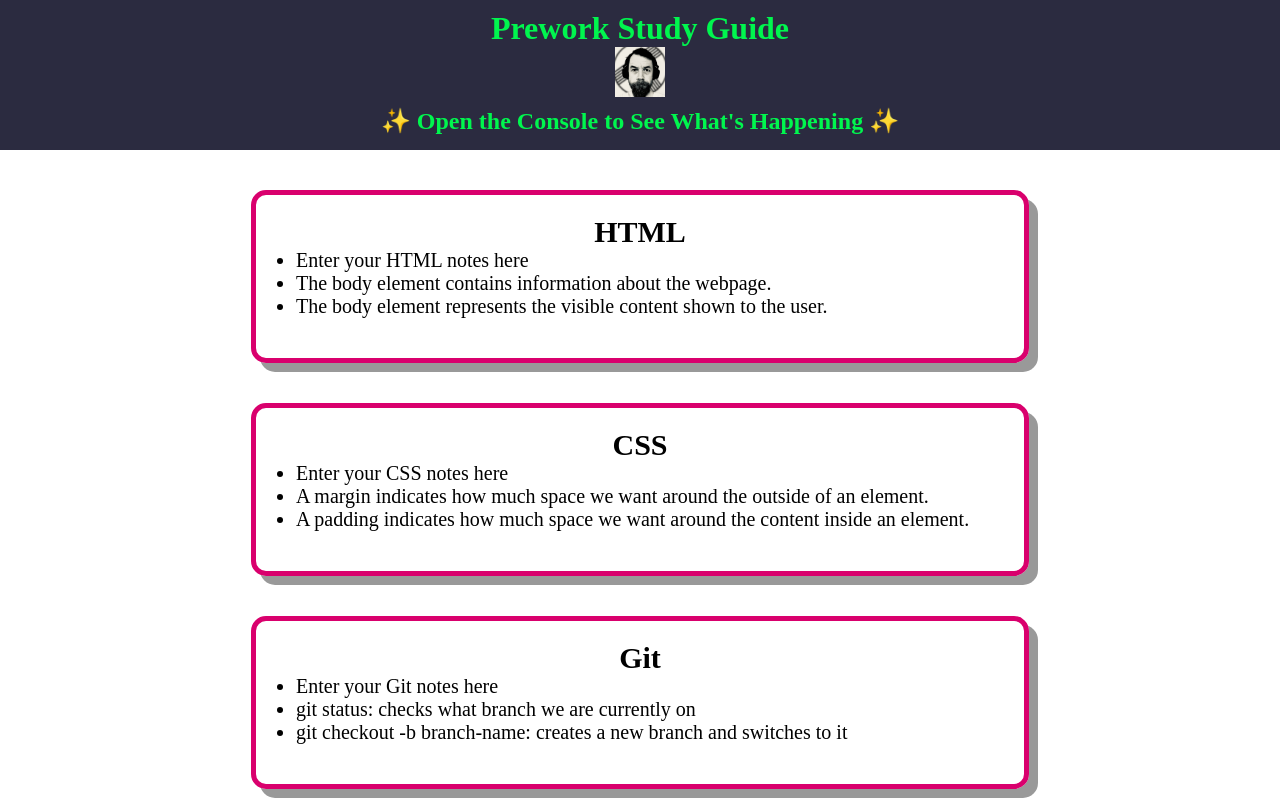
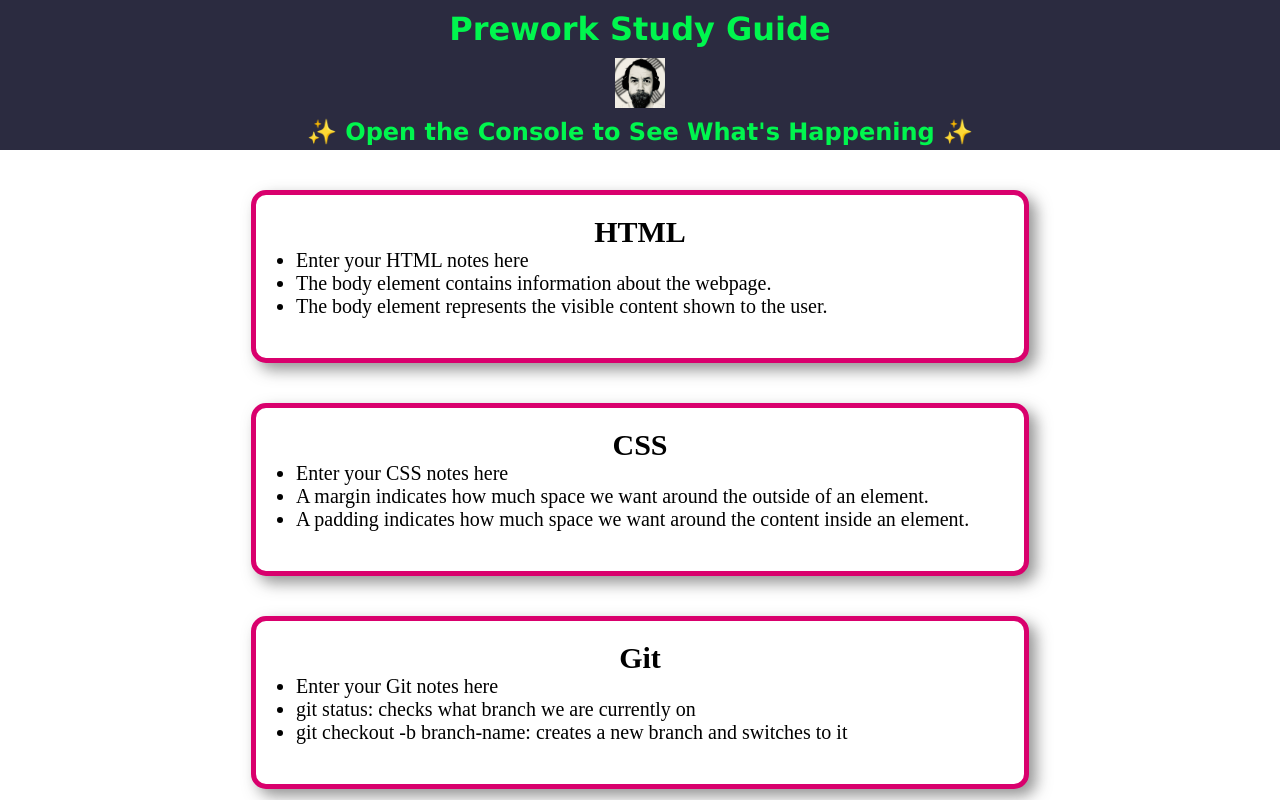
Before and after one commit to shaky411/prework-study-guide, a plain HTML site: page index.html in a window 1280 px wide. Shown: the top 800 px of the page. Drawn offline with Linux system fonts and the light colour scheme.

Commit message:
updated the shadows

```diff
--- a/assets/style.css
+++ b/assets/style.css
@@ -5,6 +5,7 @@
 
 header,
 footer {
+    font-family: 'Lucida Sans', 'Lucida Sans Regular', 'Lucida Grande', 'Lucida Sans Unicode', Geneva, Verdana, sans-serif;
     width: 100%;
     height: 150px;
     background-color: rgb(43, 43, 64);
@@ -18,6 +19,7 @@ h2 {
 }
 
 img {
+    padding-top: 10px;
     display: block;
     height: 50px;
     width: 50px;
@@ -44,7 +46,9 @@ p {
     margin: 40px auto;
     border: 5px solid rgb(217, 0, 109);
     border-radius: 15px;
-    box-shadow: 9px 9px rgba(0, 0, 0, 0.4);
+    background-color: rgb(255, 255, 255);
+    /*box-shadow: 9px 9px rgba(0, 0, 0, 0.4);*/
+    filter: drop-shadow(2mm 2mm 2mm rgb(42, 42, 42, 0.5));
   }
     /*That syntax is: box-shadow: [horizontal offset] [vertical offset] [blur radius] [optional spread radius] [color];
     /*border-radius: 15px; This adds rounded corners to the boxes
--- a/index.html
+++ b/index.html
@@ -4,6 +4,7 @@
     <meta charset="UTF-8" />
     <meta http-equiv="X-UA-Compatible" content="IE=edge" />
     <meta name="viewport" content="width=device-width, initial-scale=1.0" />
+    <link rel="stylesheet" href="https://fonts.googleapis.com/css?family=Audiowide">
     <link rel="stylesheet" href="./assets/style.css">
     <title>Prework Study Guide</title>
   </head>
```
